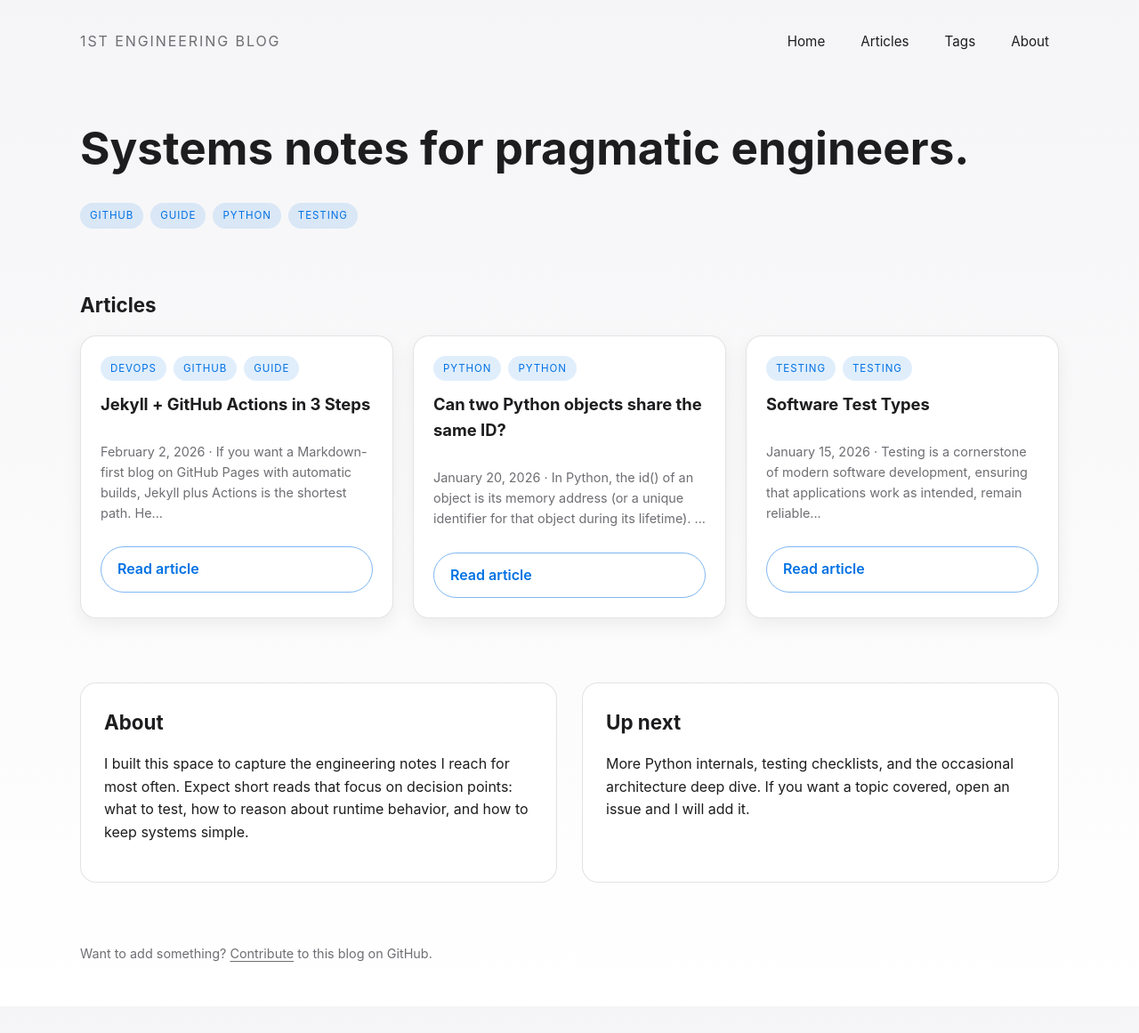
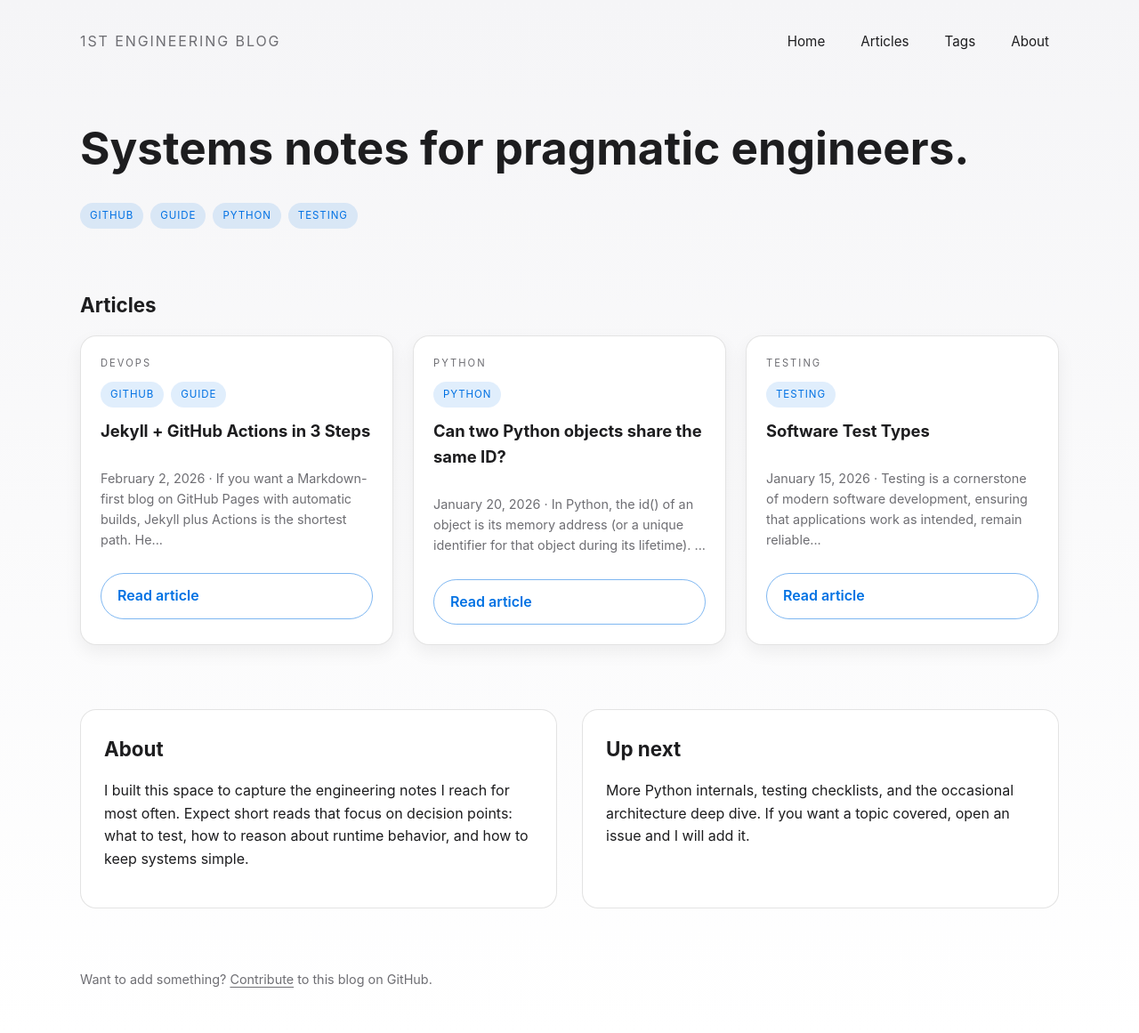
Before and after one commit to 1st/1st.github.io, a Jekyll site: the page built from index.html, in a window 1280 px wide. Shown: the whole page at 89% size. Built offline with Jekyll 4.4.1, drawn with Linux system fonts in a browser that asks for light colours; some web fonts are replaced; before the commit the page ends 1131 px from its top, so only the background shows below that.

Commit message:
Adjusted the category to its own label and left tags as tags, so they’re visually distinct

```diff
--- a/_layouts/home.html
+++ b/_layouts/home.html
@@ -19,16 +19,16 @@ layout: default
     <div class="post-grid">
       {% for post in site.posts %}
       <article class="card fade-in {% if forloop.index == 1 %}delay-1{% elsif forloop.index == 2 %}delay-2{% else %}delay-3{% endif %}">
+        {% if post.category %}
+          <div class="category-label">{{ post.category | capitalize }}</div>
+        {% endif %}
+        {% if post.tags %}
         <div class="tag-row">
-          {% if post.category %}
-            <span class="tag">{{ post.category | capitalize }}</span>
-          {% endif %}
-          {% if post.tags %}
-            {% for tag in post.tags %}
-              <a class="tag" href="/tags#{{ tag | slugify }}">{{ tag }}</a>
-            {% endfor %}
-          {% endif %}
+          {% for tag in post.tags %}
+            <a class="tag" href="/tags#{{ tag | slugify }}">{{ tag }}</a>
+          {% endfor %}
         </div>
+        {% endif %}
         <h3><a href="{{ post.url }}">{{ post.title }}</a></h3>
         <p class="meta">{{ post.date | date: "%B %-d, %Y" }} · {{ post.excerpt | strip_html | truncate: 120 }}</p>
         <a class="button secondary" href="{{ post.url }}">Read article</a>
--- a/assets/css/style.css
+++ b/assets/css/style.css
@@ -172,6 +172,13 @@ a:hover {
 .card h3 {
   margin: 0;
   font-size: 1.15rem;
+}
+
+.category-label {
+  font-size: 0.7rem;
+  letter-spacing: 0.18em;
+  text-transform: uppercase;
+  color: var(--muted);
 }
 
 .tag-row {
```
